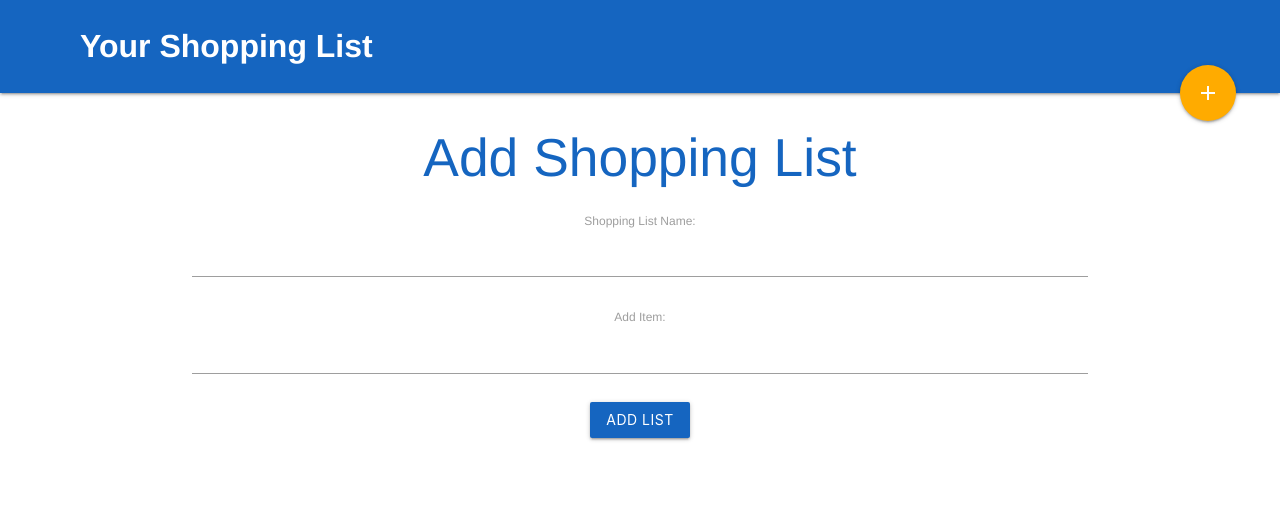
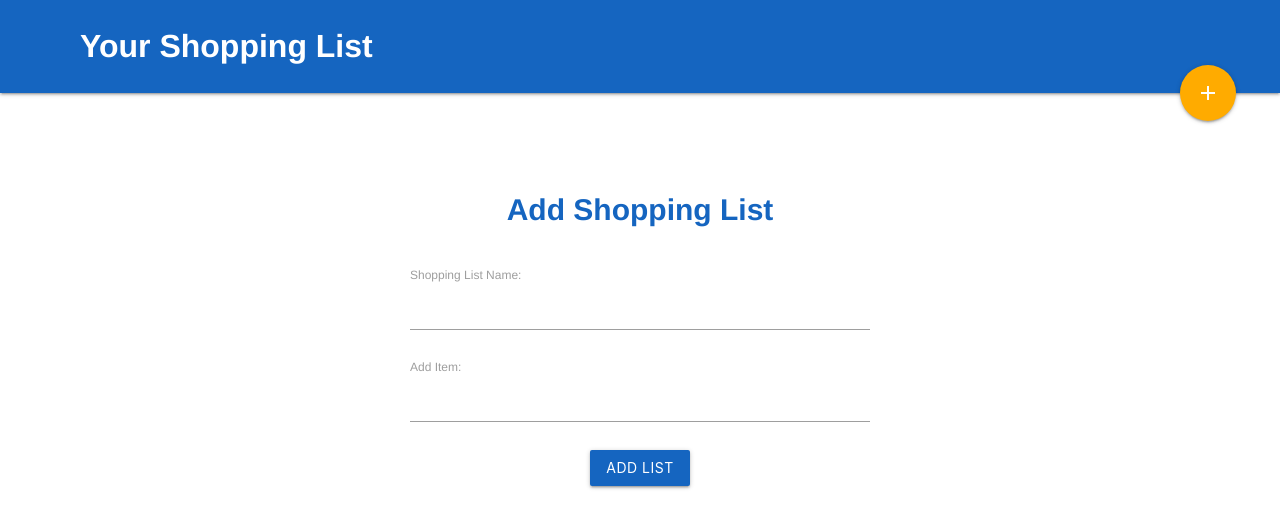
Before and after one commit to moasaid/shopping, a Vue app: page /#/shopping in a window 1280 px wide. Shown: the top 528 px of the page. Built offline with nearby package versions, Linux system fonts and the light colour scheme.

Commit message:
Fixed add form css

```diff
--- a/src/components/Shopping.vue
+++ b/src/components/Shopping.vue
@@ -2,12 +2,12 @@
   <div class="shopping container">
     <h2>Add Shopping List</h2>
     <form>
-      <div class="field title row">
-        <label for="title">Shopping List Name:</label>
+      <div class="field title">
+        <label class="left" for="title">Shopping List Name:</label>
         <input type="text" name="title" v-model="title">
       </div>
-      <div class="field item row">
-        <label for="item">Add Item:</label>
+      <div class="field item">
+        <label class="left" for="item">Add Item:</label>
         <input type="text" name="item" v-model="item">
       </div>
       <div>
@@ -21,11 +21,29 @@
   export default {
     name: 'Shopping',
     data(){
-      return{}
+      return{
+        title: null
+      }
     },
   }
 </script>
 
 <style>
+  .shopping{
+    margin-top: 60px;
+    padding: 20px;
+    max-width: 500px;
+  }
+
+  .shopping h2 {
+    font-size: 2em;
+    margin: 20px auto;
+    padding-bottom: 20px;
+    font-weight: bold;
+  }
+
+  .shopping .field {
+    margin: 20px auto;
+  }
 
 </style>
```
